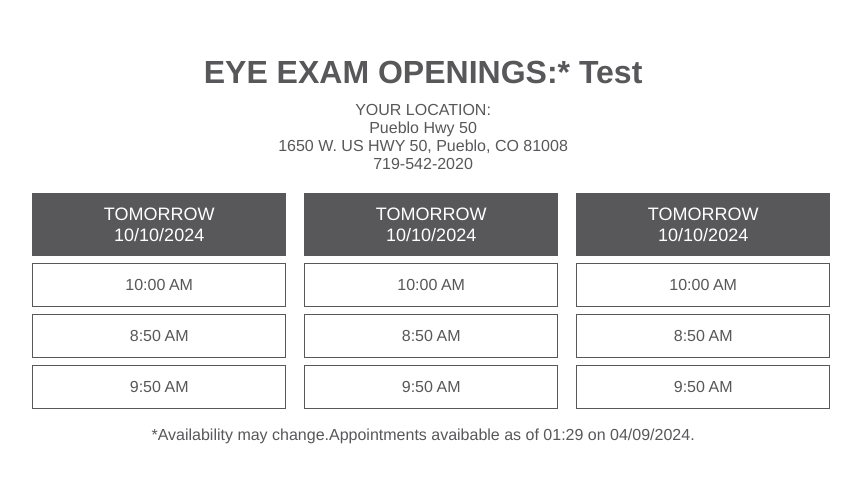
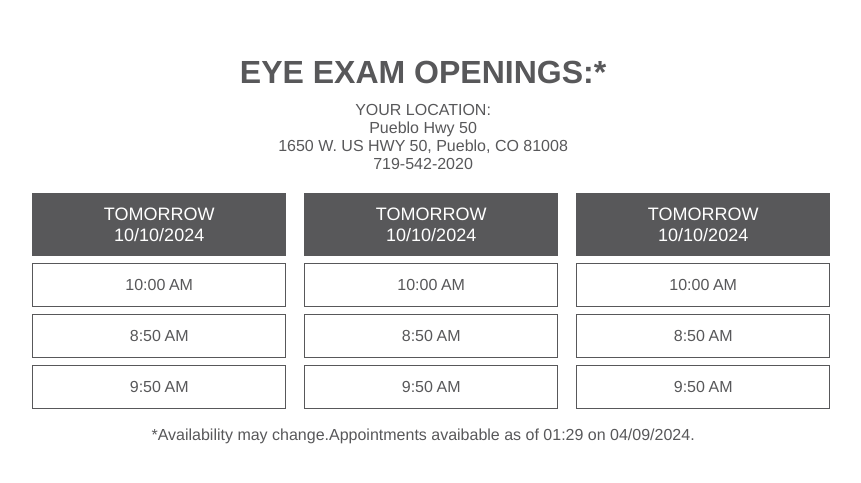
Before and after one commit to 13Kartik/Test, a website: page template.html in a window 1280 px wide. Shown: the part 151-634 px from the top of the page, without its empty margins (217-1078 px from the left). Drawn offline with Linux system fonts and the light colour scheme.

Commit message:
minor changes

```diff
--- a/template.html
+++ b/template.html
@@ -62,7 +62,7 @@
     </head>
     <body>
         <div class="page">
-            <h1 class="text-center" style="margin: 1%;">EYE EXAM OPENINGS:* Test</h1>
+            <h1 class="text-center" style="margin: 1%;">EYE EXAM OPENINGS:*</h1>
             <div class="text-center">YOUR LOCATION:</div>
             <div class="text-center address">
                 Pueblo Hwy 50
```
